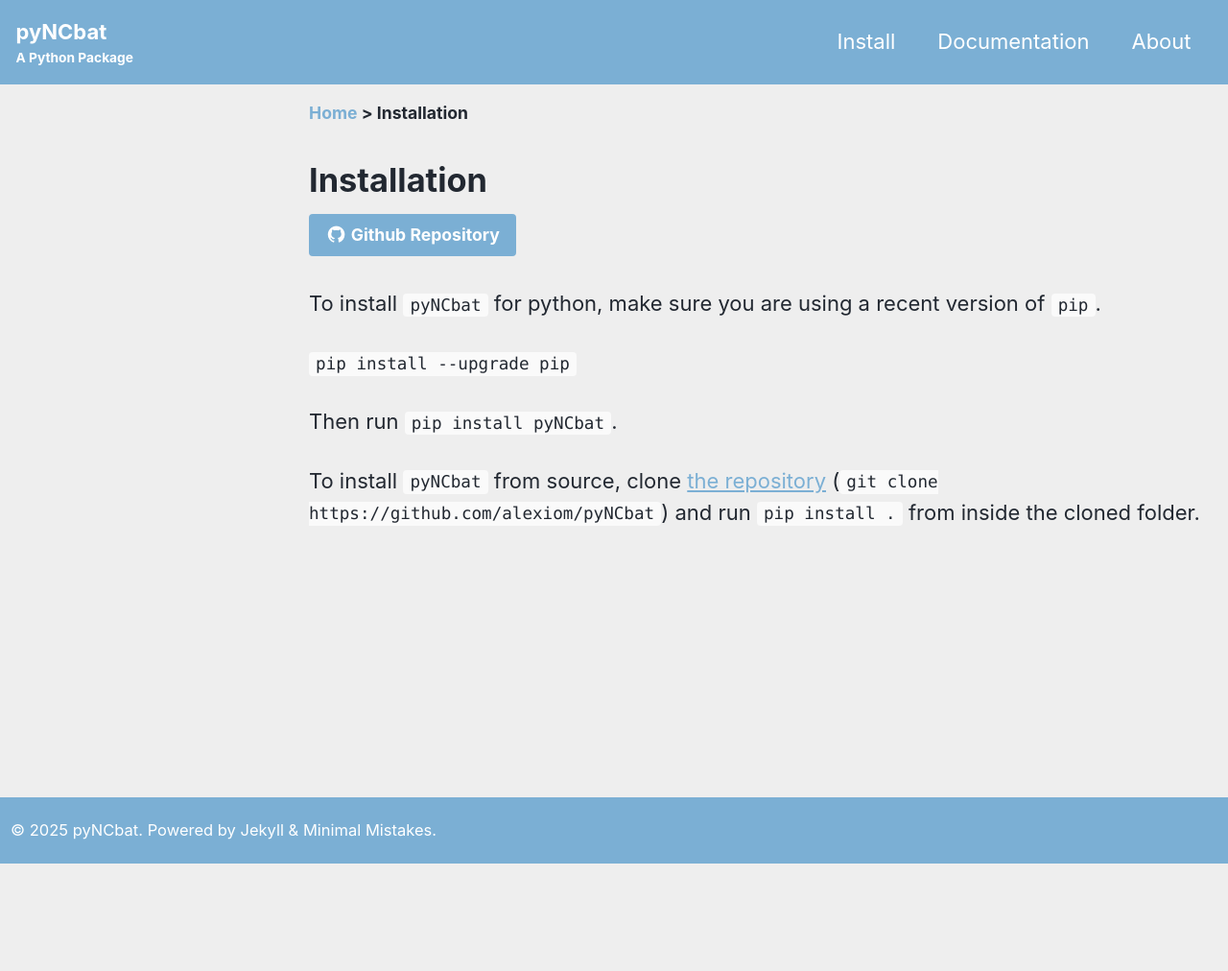
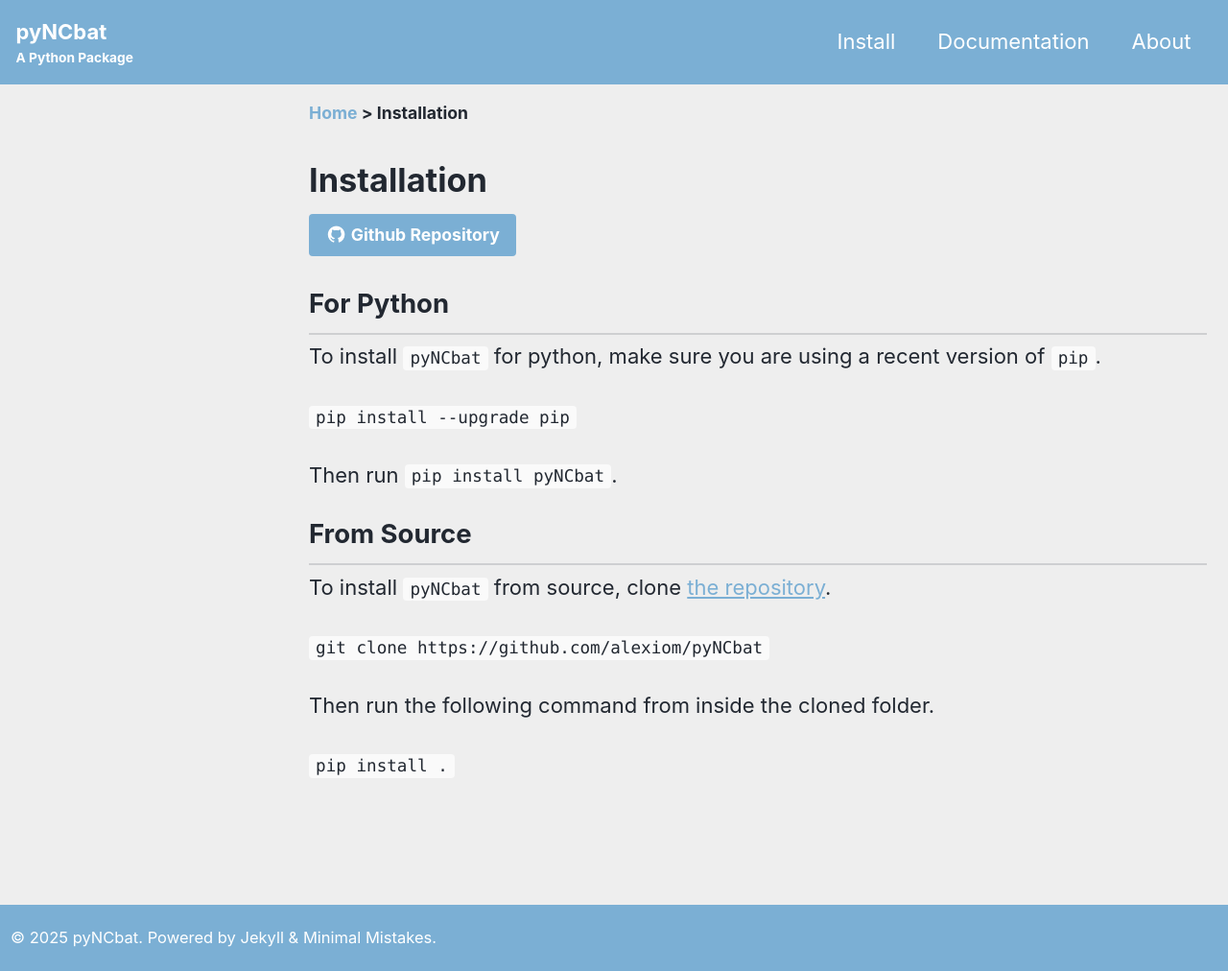
Before and after one commit to alexiom/pyNCbat, a Jekyll site: the page built from docs/_pages/install.md, in a window 1280 px wide. Shown: the whole page at 96% size. Built offline with Jekyll 4.4.1, drawn with Linux system fonts in a browser that asks for light colours; cached includes are drawn as plain includes; before the commit the page ends 900 px from its top, so only the background shows below that.

Commit message:
Update install.md

````diff
--- a/docs/_pages/install.md
+++ b/docs/_pages/install.md
@@ -6,10 +6,20 @@
 
 <a class="btn btn--primary-secondary" href="https://github.com/alexiom/pyNCbat/"><i class="fa-brands fa-github"></i> Github Repository</a>
 
+## For Python
+
 To install ```pyNCbat``` for python, make sure you are using a recent version of ```pip```.
 
 ```pip install --upgrade pip```
 
 Then run ```pip install pyNCbat```.
 
-To install ```pyNCbat``` from source, clone [the repository](https://github.com/alexiom/pyNCbat) (```git clone https://github.com/alexiom/pyNCbat```) and run ```pip install .``` from inside the cloned folder.
+## From Source
+
+To install ```pyNCbat``` from source, clone [the repository](https://github.com/alexiom/pyNCbat).
+
+```git clone https://github.com/alexiom/pyNCbat```
+
+Then run the following command from inside the cloned folder.
+
+```pip install .```
````
